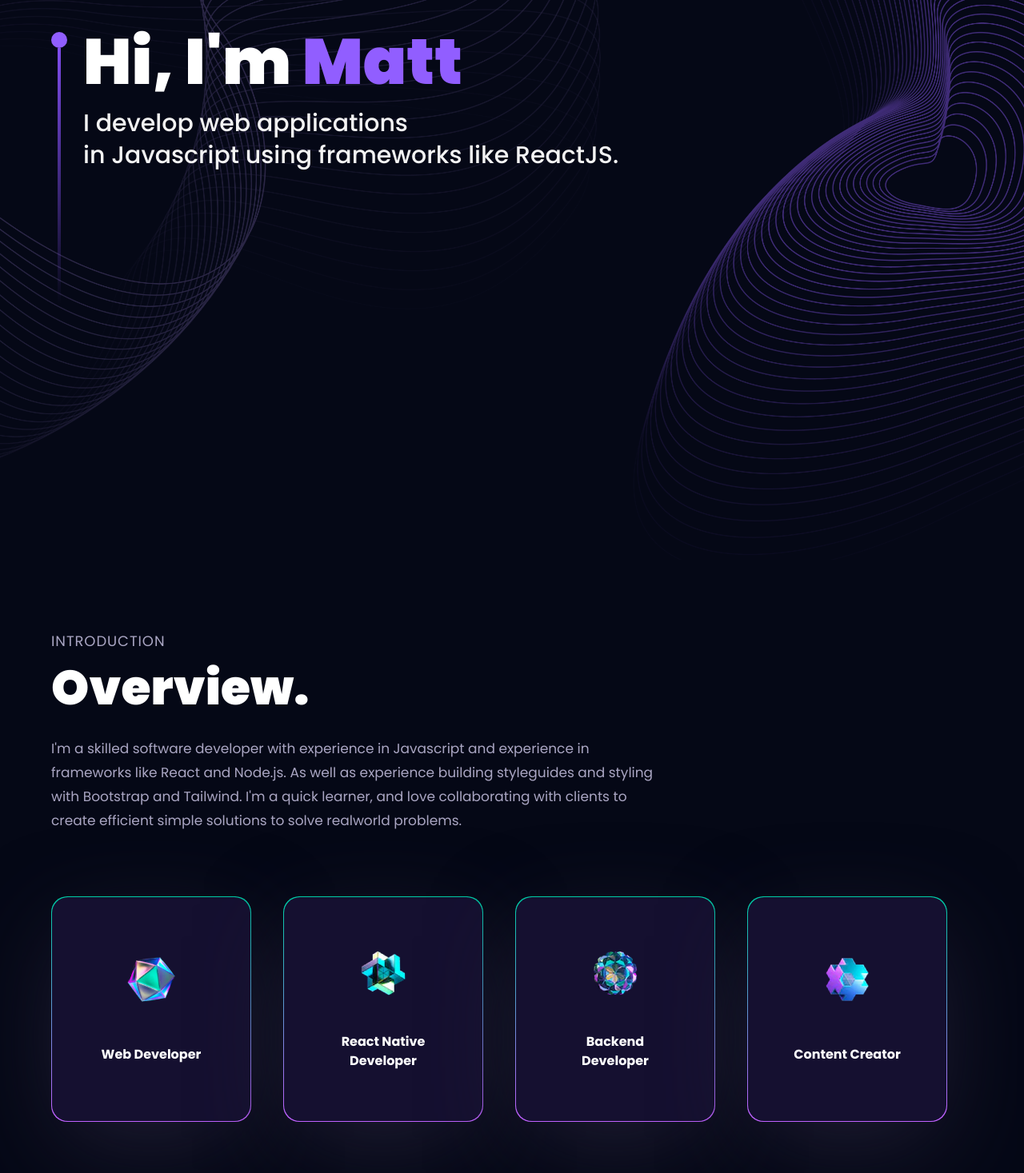
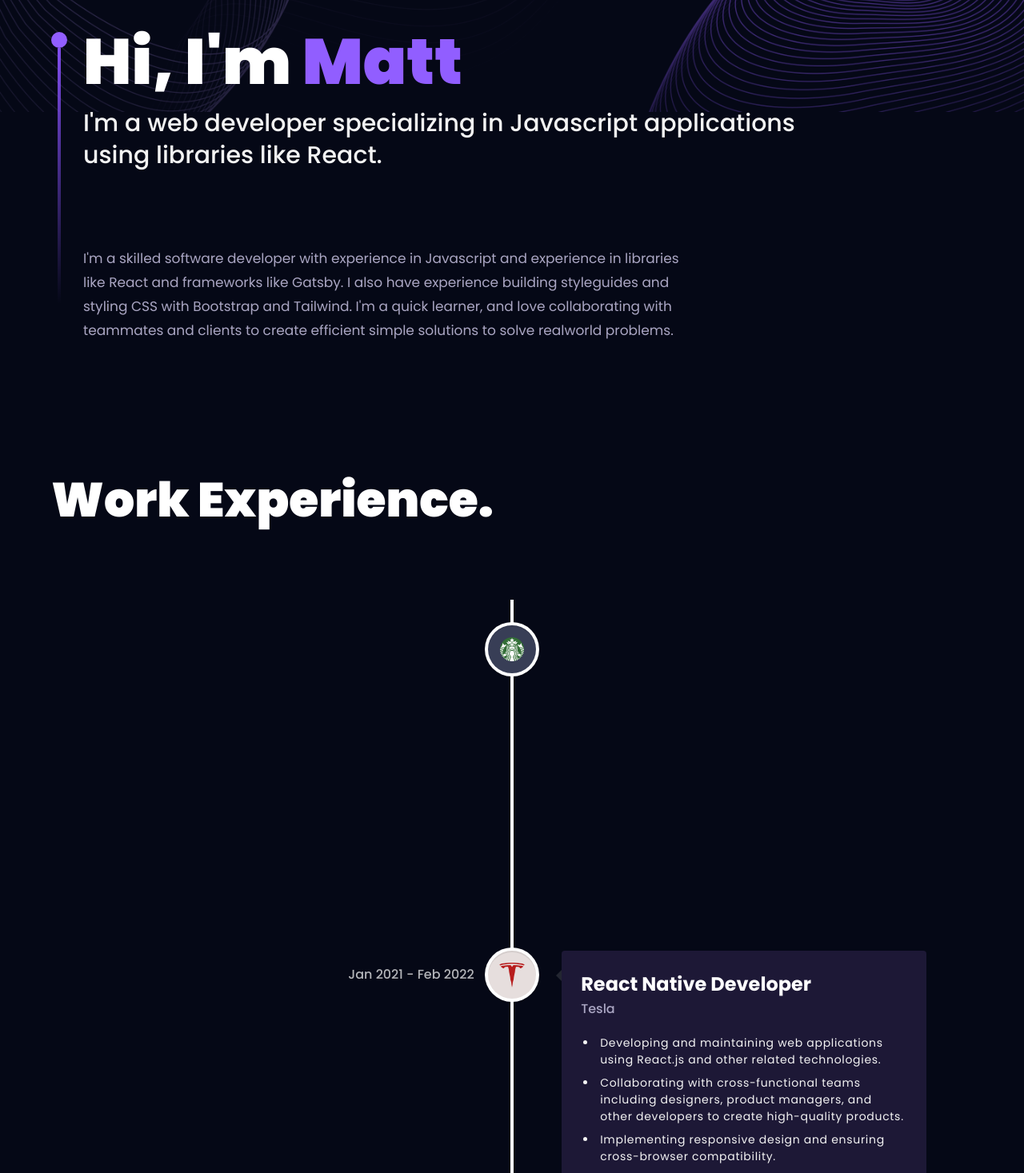
Before and after one commit to mattmoniz/portfolio-site, a React (Vite) app: page / in a window 1280 px wide. Shown: the part 100-1567 px from the top of the page at 80% size. Built offline with nearby package versions, Linux system fonts and the light colour scheme.

Commit message:
cleaned up components

```diff
--- a/src/components/About.jsx
+++ b/src/components/About.jsx
@@ -6,56 +6,17 @@ import { services } from "../constants";
 import { fadeIn, textVariant } from "../utils/motion";
 import { SectionWrapper } from "../hoc";
 
-const ServiceCard = ({ index, title, icon }) => {
-  return (
-    <Tilt className="xs:w-[250px] w-full">
-      <motion.div
-        variants={fadeIn("right", "spring", 0.5 * index, 0.75)}
-        className="w-full green-pink-gradient p-[1px] rounded-[20px] shadow-card"
-      >
-        <div
-          options={{
-            max: 45,
-            scale: 1,
-            speed: 150,
-          }}
-          className="bg-tertiary rounded-[20px] py-5 px-12 min-h-[280px] flex justify-evenly items-center flex-col"
-        >
-          <img src={icon} alt={title} className="w-16 h-16 object-contain" />
-          <h3 className="text-white text-20px font-bold text-center">
-            {title}
-          </h3>
-        </div>
-      </motion.div>
-    </Tilt>
-  );
-};
-
 const About = () => {
   return (
-    <>
-      <motion.div variants={textVariant()}>
-        <p className={styles.sectionSubText}>Introduction</p>
-        <h2 className={styles.sectionHeadText}>Overview.</h2>
-      </motion.div>
-
-      <motion.p
-        variants={fadeIn("", "", 0.1, 1)}
-        className="mt-4 text-secondary text-[17px] max-w-3xl leading-[30px]"
+      <div
+        className="mt-20 text-secondary text-[17px] max-w-3xl leading-[30px] ml-10"
       >
         I'm a skilled software developer with experience in Javascript and
-        experience in frameworks like React and Node.js. As well as experience
-        building styleguides and styling with Bootstrap and Tailwind. I'm a
-        quick learner, and love collaborating with clients to create efficient
+        experience in libraries like React and frameworks like Gatsby. I also have experience
+        building styleguides and styling CSS with Bootstrap and Tailwind. I'm a
+        quick learner, and love collaborating with teammates and clients to create efficient
         simple solutions to solve realworld problems.
-      </motion.p>
-
-      <div className="mt-20 flex flex-wrap gap-10">
-        {services.map((service, index) => (
-          <ServiceCard key={service.title} index={index} {...service} />
-        ))}
       </div>
-    </>
   );
 };
 
--- a/src/components/Hero.jsx
+++ b/src/components/Hero.jsx
@@ -1,15 +1,17 @@
 import React from 'react'
 import {motion} from 'framer-motion'
-import { ComputersCanvas } from './canvas';
+
 import { styles } from '../styles';
 
 const Hero = () => {
   return (
-    <section className='relative w-full h-screen mx-auto'>
-      <div className={`${styles.paddingX} absolute inset-0 top-[120px] max-w-7xl mx-auto flex flex-row items-start gap-5`}>
+    <section className="relative w-full h-60 mx-auto">
+      <div
+        className={`${styles.paddingX} absolute inset-0 top-[120px] max-w-7xl mx-auto flex flex-row items-start gap-5`}
+      >
         <div className="flex flex-col justify-center items-center mt-5">
-          <div className="w-5 h-5 rounded-full bg-[#915eff]"/>
-          <div className="w-1 sm:h-80 h-40 violet-gradient"/>
+          <div className="w-5 h-5 rounded-full bg-[#915eff]" />
+          <div className="w-1 sm:h-80 h-40 violet-gradient" />
         </div>
 
         <div>
@@ -17,13 +19,15 @@ const Hero = () => {
             Hi, I'm <span className="text-[#915eff]"> Matt</span>
           </h1>
           <p className={`${styles.heroSubText} mt-2 text-white-100`}>
-            I develop web applications <br className='sm:block-hidden'/> in Javascript using frameworks like ReactJS.
+            I'm a web developer specializing in Javascript applications{" "}
+            <br className="sm:block-hidden" />
+            using libraries like React.
           </p>
         </div>
       </div>
       {/* <ComputersCanvas /> */}
     </section>
-  )
+  );
 }
 
 export default Hero
--- a/src/components/canvas/Computers.jsx
+++ /dev/null
@@ -1,9 +0,0 @@
-import React from 'react'
-
-const Computers = () => {
-  return (
-    <div>Computers</div>
-  )
-}
-
-export default Computers
--- a/src/components/canvas/index.js
+++ b/src/components/canvas/index.js
@@ -1,4 +1,3 @@
 import BallCanvas from "./Ball";
-import ComputersCanvas from "./Computers";
 
-export {  BallCanvas, ComputersCanvas };
+export {  BallCanvas };
--- a/src/components/index.js
+++ b/src/components/index.js
@@ -1,4 +1,4 @@
-import { BallCanvas, ComputersCanvas } from './canvas';
+import { BallCanvas } from './canvas';
 import Hero from './Hero';
 import Navbar from './Navbar';
 import About from './About';
@@ -18,6 +18,5 @@ export {
   Feedback,
   Contact,
   BallCanvas,
-  ComputersCanvas,
 
 }
```
